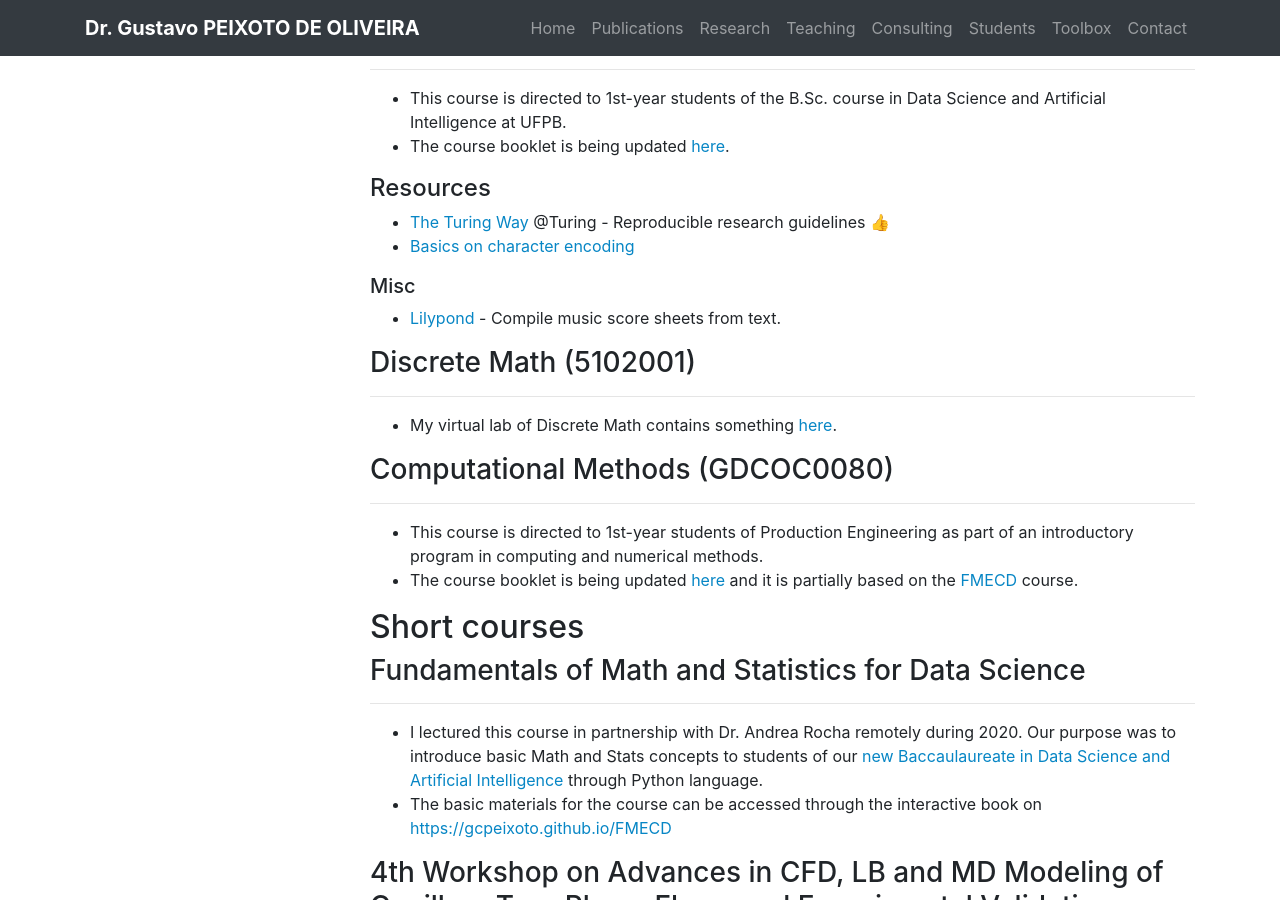
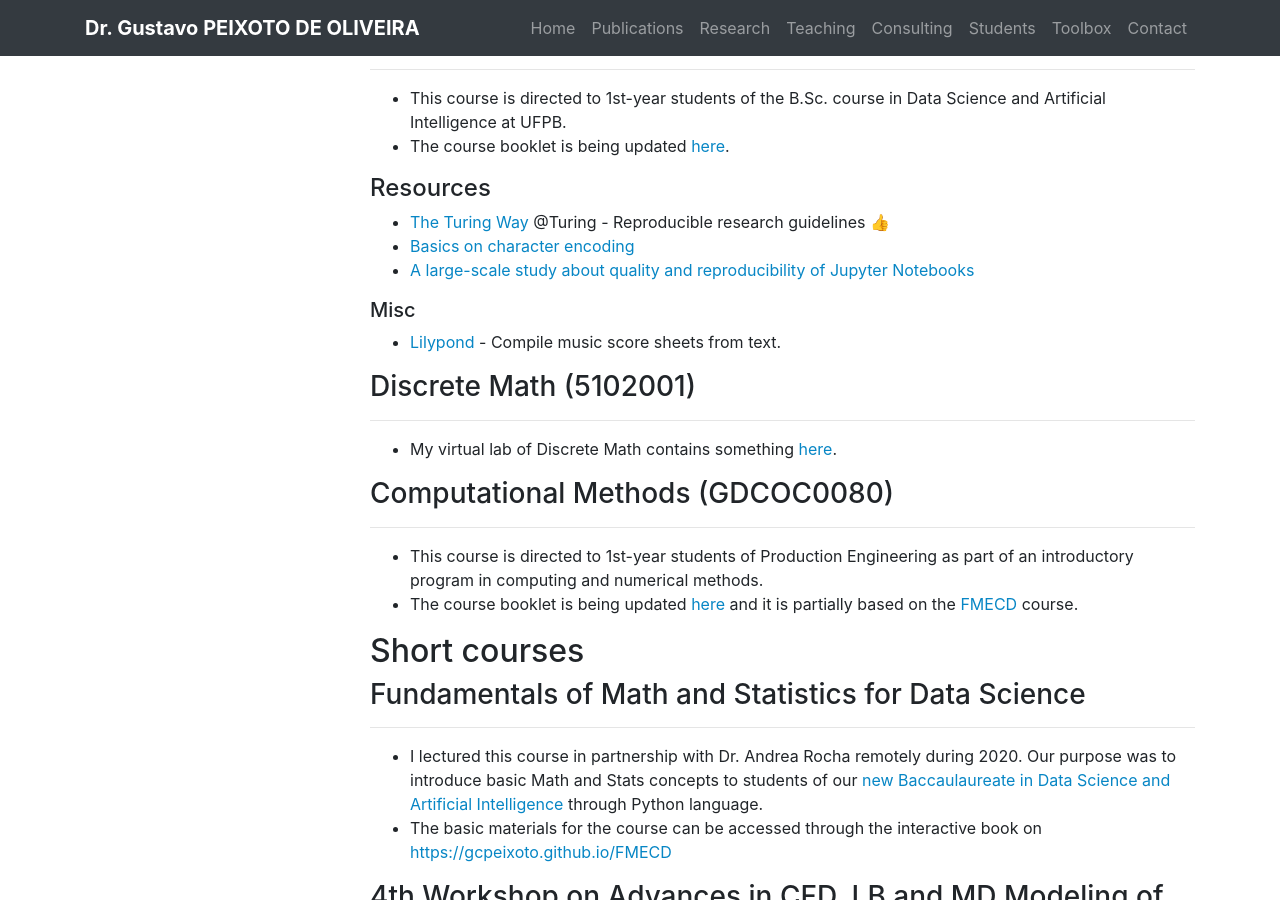
Before and after one commit to gcpeixoto/gcpeixoto.github.io, a Jekyll site: the page built from _pages/teaching.md, in a window 1280 px wide and 900 px high, scrolled down 6099 px. Built offline with Jekyll 4.4.1, drawn with Linux system fonts in a browser that asks for light colours.

Commit message:
Adding link to paper

```diff
--- a/_includes/components/courses/grad/icd.md
+++ b/_includes/components/courses/grad/icd.md
@@ -8,6 +8,7 @@
 
 - [The Turing Way](https://the-turing-way.netlify.app/reproducible-research/overview.html) @Turing - Reproducible research guidelines <span>&#128077;</span>
 - [Basics on character encoding](https://www.slideshare.net/fischertrav/character-encoding-unicode-how-to-with-dignity-33352863)
+- [A large-scale study about quality and reproducibility of Jupyter Notebooks](http://www.ic.uff.br/~leomurta/papers/pimentel2019a.pdf)
 
 ##### Misc
 
```
